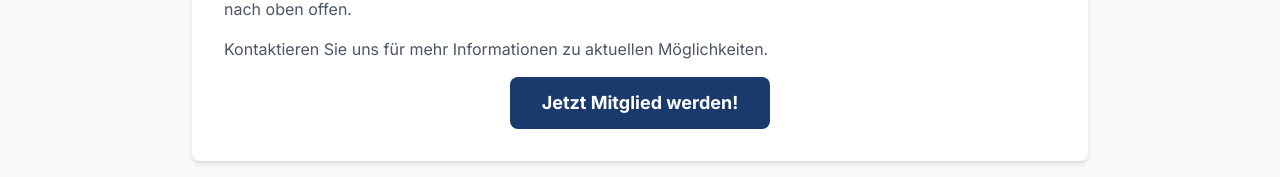
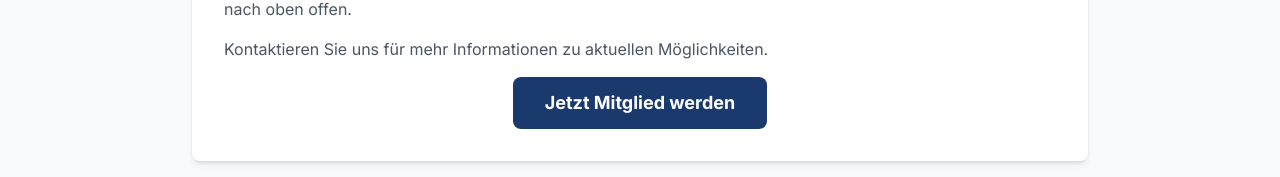
Before and after one commit to trgycln/buergertreff-react-sitesi, a React (Create React App) app: page /machen-sie-mit in a window 1280 px wide. Shown: the part 775-952 px from the top of the page. Built offline with nearby package versions, Linux system fonts and the light colour scheme.

Commit message:
Ideenseite duzeltildi

```diff
--- a/src/components/IdeaForm.js
+++ b/src/components/IdeaForm.js
@@ -36,7 +36,7 @@
                     />
                 </div>
                 <div>
-                    <label htmlFor="idea" className="block text-sm font-medium text-gray-700">Ihre Idee oder Nachricht</label>
+                    <label htmlFor="idea" className="block text-sm font-medium text-gray-700">Ihre Idee oder Anregung</label>
                     <textarea
                         name="message"
                         id="idea"
--- a/src/pages/MachenSieMit.js
+++ b/src/pages/MachenSieMit.js
@@ -48,7 +48,7 @@
                   to="/beitrittsformular"
                   className="bg-rcBlue text-white text-lg font-bold py-3 px-8 rounded-lg hover:bg-opacity-90 transition-transform hover:scale-105 inline-block"
                 >
-                  Jetzt Mitglied werden!
+                  Jetzt Mitglied werden
                 </Link>
               </div>
             </ActionCard>
```
